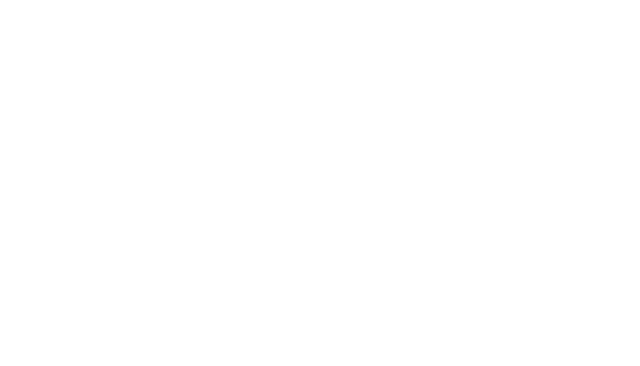
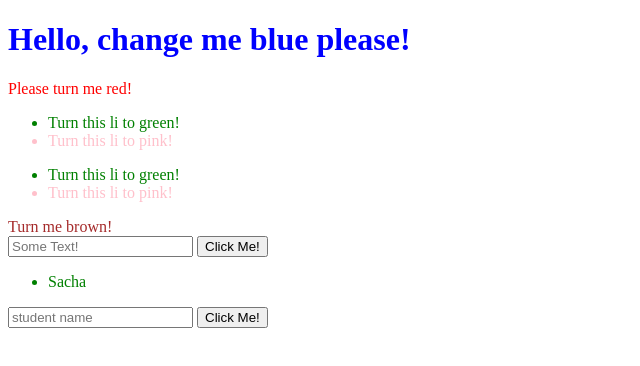
Before and after one commit to roeef/jQuery101, a plain HTML site: page index.html in a window 1280 px wide. Shown: the whole page, without its empty margins (0-640 px from the left). Drawn offline with nearby package versions, Linux system fonts and the light colour scheme.

Commit message:
Jquery 101

```diff
--- a/index.html
+++ b/index.html
@@ -9,6 +9,32 @@
     <title>Document</title>
 </head>
 <body>
+<h1>Hello, change me blue please!</h1>
+
+<div class="red-div">Please turn me red!</div>
+
+<ul>
+    <li>Turn this li to green!</li>
+    <li>Turn this li to pink!</li>
+</ul>
+
+<ul>
+    <li>Turn this li to green!</li>
+    <li>Turn this li to pink!</li>
+</ul>
+
+<div id="brown-div">Turn me brown!</div>
+
+
+<input type="text" id="my-input" placeholder="Some Text!"></input>
+<button id="alert-input">Click Me!</button>
+<ul class="students">
+    <li>Sacha</li>
+</ul>
+
+<input type="text" id="student-input" placeholder="student name"></input>
+
+<button id="add-student">Click Me!</button>
 
 <script src="https://code.jquery.com/jquery-3.2.1.js"></script>
 <script src="main.js"></script>
--- a/main.js
+++ b/main.js
@@ -0,0 +1,27 @@
+$('h1').css('color','blue')
+$('.red-div').css('color', 'red');
+console.log($('li:first-child'));
+console.log($('ul:first-child'));
+
+$('li:first-child').css('color', 'green');
+$('li:nth-child(2)').css('color', 'pink');
+console.log($('li')[0].style);
+
+$('#brown-div').css('color', 'brown')
+
+$('#alert-input').click(function () {
+    alert($('#my-input').val());
+});
+
+$('#add-student').click(function () {
+    $('.students').append("<li>"+ $('#student-input').val() + "</li>");
+    let $students = $('.students li:last');
+    $('.students li:last').click(function () {
+        $students.remove();
+    });
+});
+
+let $students = $('.students li:last');
+$('.students li:last').click(function () {
+    $students.remove();
+});
```
